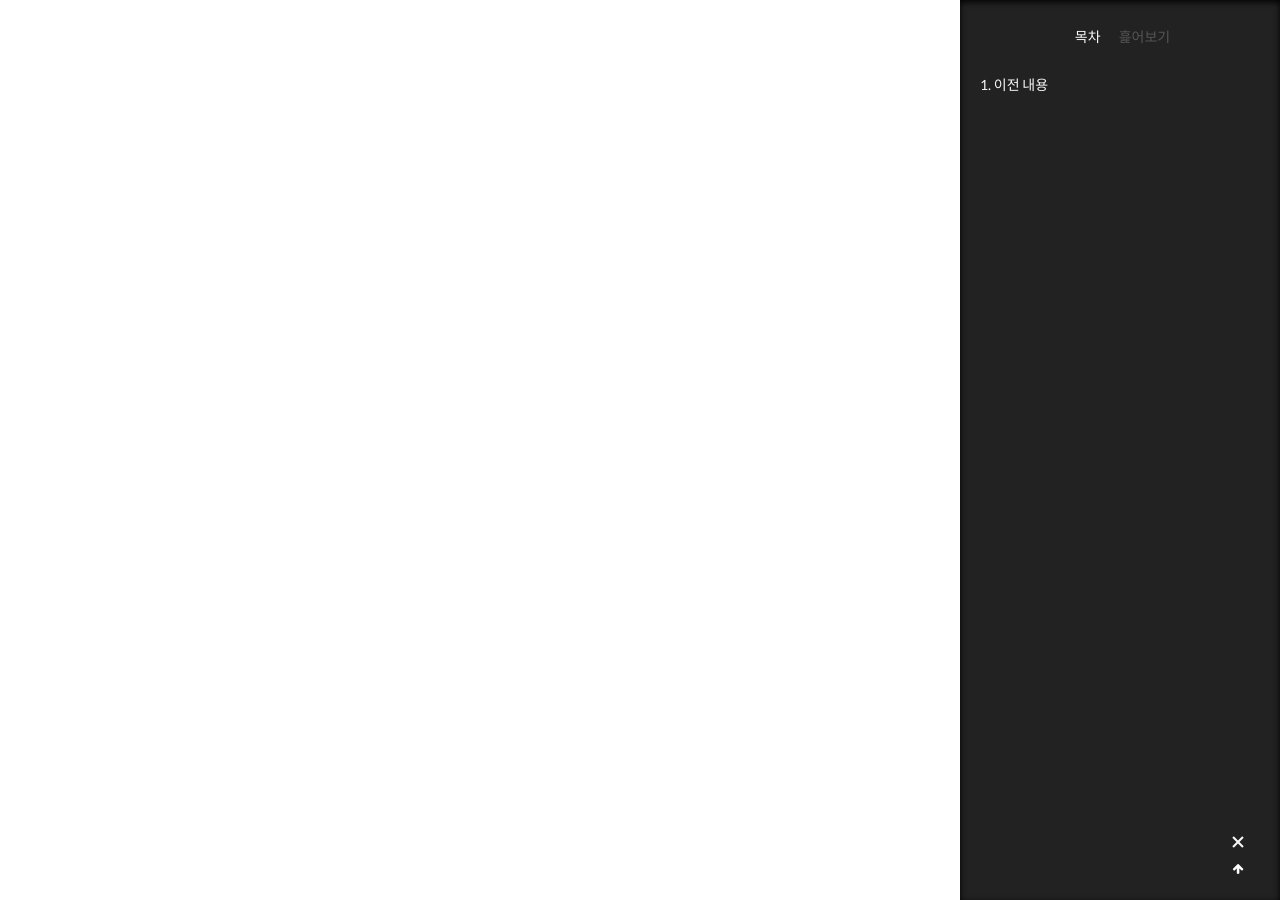
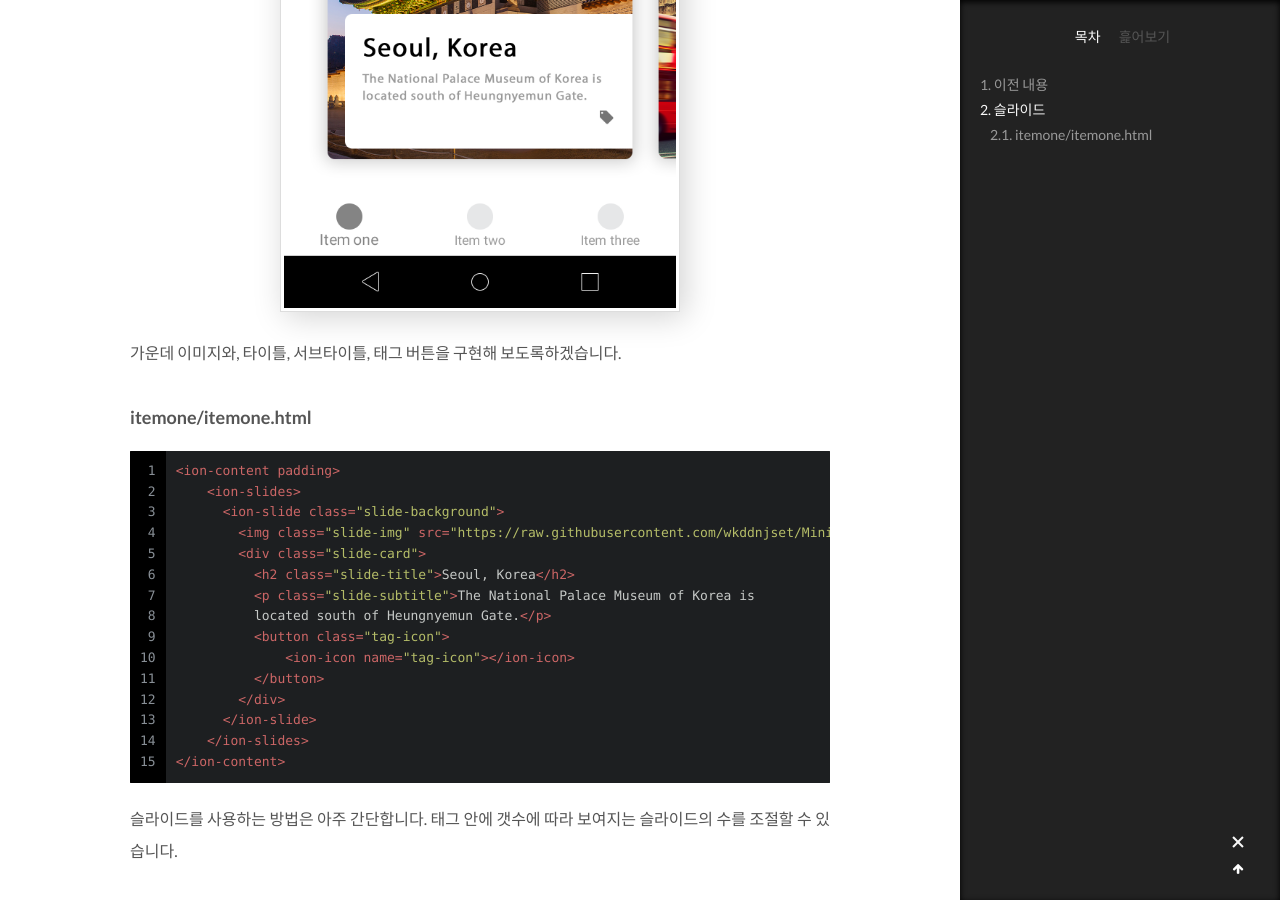
Before and after one commit to wkddnjset/wkddnjset.github.io, a Jekyll site: the page built from _posts/2018-02-11-ionic-3-앱-개발-(슬라이드)-[여행플랜].md, in a window 1280 px wide and 900 px high, scrolled down 1653 px. Built offline with Jekyll 4.4.1, drawn with Linux system fonts in a browser that asks for light colours; comment, search, counter and statistics services are not loaded.

Commit message:
2018-02-11

```diff
--- a/_posts/2018-02-11-ionic-3-앱-개발-(슬라이드)-[여행플랜].md
+++ b/_posts/2018-02-11-ionic-3-앱-개발-(슬라이드)-[여행플랜].md
@@ -20,4 +20,32 @@ tags: ionic, app, develop, frontend
 
 이제 내용을 채워보도록 하겠습니다.
 
-##
+## 슬라이드
+
+![design-01](https://raw.githubusercontent.com/wkddnjset/wkddnjset.github.io/master/_posts/images/2018-02-01/design_01.png){: width="400px"}
+
+가운데 이미지와, 타이틀, 서브타이틀, 태그 버튼을 구현해 보도록하겠습니다.
+
+### itemone/itemone.html
+
+{% highlight html linenos %}
+<ion-content padding>
+    <ion-slides>
+      <ion-slide class="slide-background">
+        <img class="slide-img" src="https://raw.githubusercontent.com/wkddnjset/MiniProject-TourPlan-ionic/master/src/assets/icon/producr-img.png">
+        <div class="slide-card">
+          <h2 class="slide-title">Seoul, Korea</h2>
+          <p class="slide-subtitle">The National Palace Museum of Korea is
+          located south of Heungnyemun Gate.</p>
+          <button class="tag-icon">
+              <ion-icon name="tag-icon"></ion-icon>
+          </button>
+        </div>
+      </ion-slide>
+    </ion-slides>
+</ion-content>
+{% endhighlight %}
+
+슬라이드를 사용하는 방법은 아주 간단합니다. <ion-slides> 태그 안에 <ion-slide> 갯수에 따라 보여지는 슬라이드의 수를 조절할 수 있습니다.
+
+>
```
